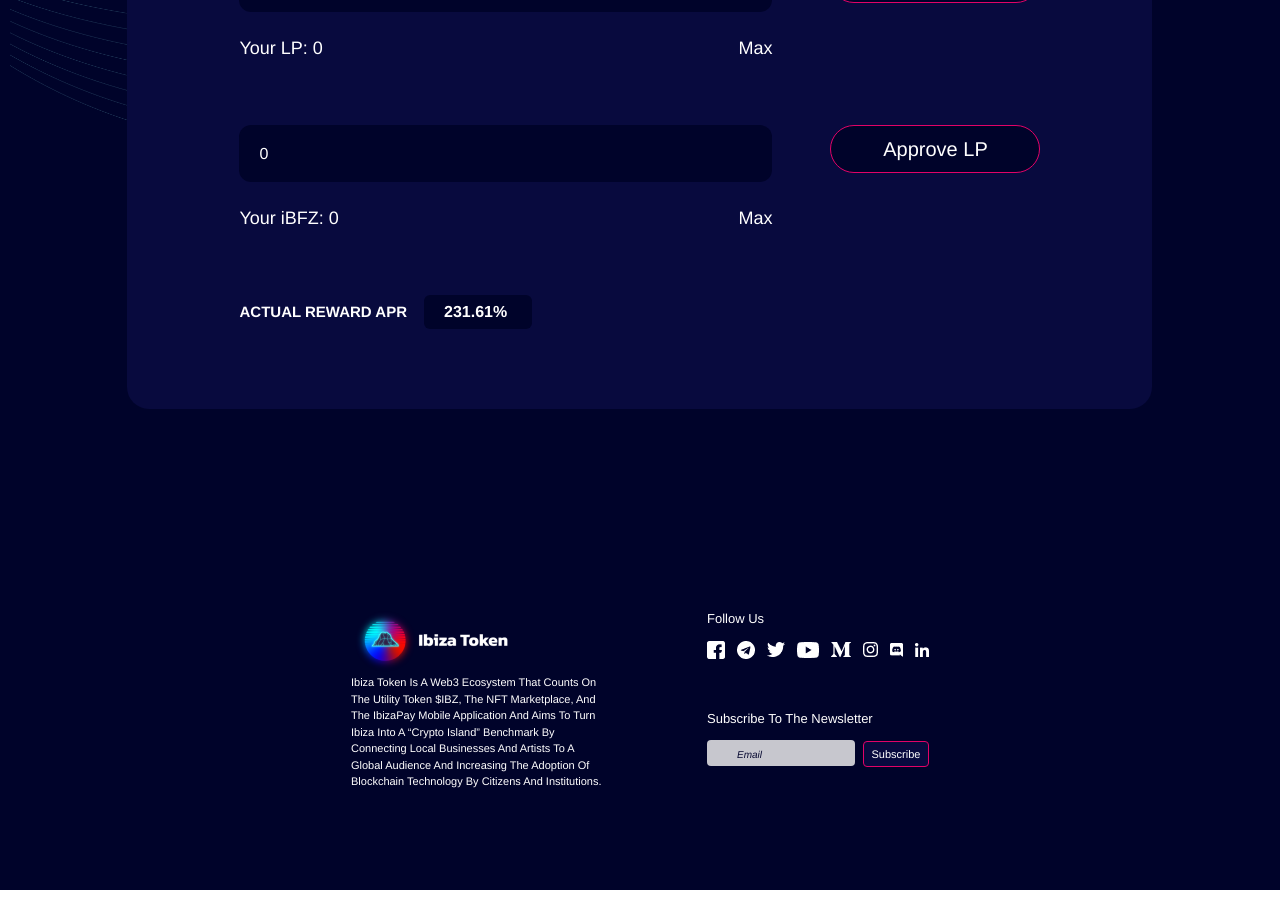
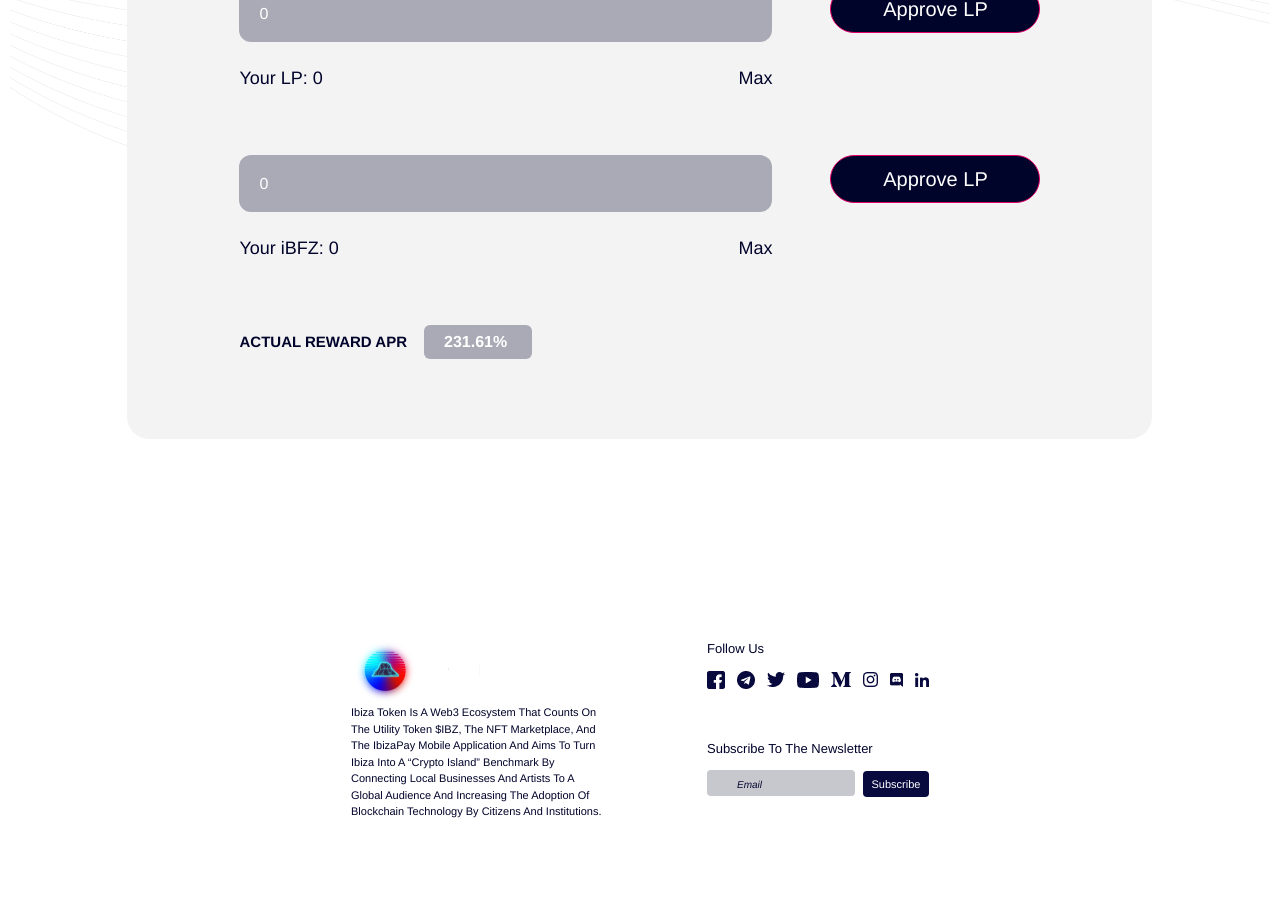
Before and after one commit to cocoa-1012/Dapp-Vue3, a Vue app: page / in a window 1280 px wide. Shown: the part 820-1740 px from the top of the page. Before the commit the page ends 1710 px from the top, so only its background shows below. Built offline with nearby package versions, Linux system fonts and the light colour scheme.

Commit message:
first page complete, theme complete

```diff
--- a/src/App.vue
+++ b/src/App.vue
@@ -1,21 +1,48 @@
 <script setup>
 // This starter template is using Vue 3 <script setup> SFCs
 // Check out https://vuejs.org/api/sfc-script-setup.html#script-setup
+import { ref } from "vue";
 import Footer from "./components/Footer.vue";
 import Navbar from "./components/Navbar.vue";
+
+const themeValue = ref("");
+const changeTheme = (theme) => {
+  themeValue.value = theme;
+};
 </script>
 
 <template>
-  <Navbar msg="Hello Vue 3 + Vite" />
+  <Navbar msg="Hello Vue 3 + Vite" @change-theme="changeTheme" />
   <div class="show_background">
     <router-view />
-    <Footer msg="Hello" />
+    <Footer msg="Hello" :theme="themeValue" />
   </div>
 </template>
 
 <style>
+:root {
+  --background-color-primary: #fff;
+  --background-color-secondary: #f3f3f3;
+  --button-text-color: #fff;
+  --background-color-button: #00032a;
+  --text-primary-color: #00032a;
+  --background-color-input: #aaaab6;
+  --background-image: url("./assets/images/d-background.png");
+}
+
+/* Define styles for the root window with dark - mode preference */
+:root.dark-theme {
+  --background-color-primary: #00032a;
+  --background-color-secondary: #080a3e;
+  --button-text-color: #080a3e;
+  --background-color-button: #fff;
+  --text-primary-color: #fff;
+  --background-color-input: #00032a;
+  --background-image: url("./assets/images/n-background.png");
+}
+
 #app {
-  background-color: #00032a;
+  background-color: var(--background-color-primary);
   font-family: Avenir, Helvetica, Arial, sans-serif;
   -webkit-font-smoothing: antialiased;
   -moz-osx-font-smoothing: grayscale;
@@ -24,11 +51,12 @@ import Navbar from "./components/Navbar.vue";
 }
 .show_background {
   display: flex;
+  margin-top: 120px;
   flex-direction: column;
   align-items: center;
   min-width: 98.5vw;
   padding-bottom: 100px;
-  background-image: url("./assets/images/d-background.png");
+  background-image: var(--background-image);
   background-size: 100% auto;
   background-repeat: no-repeat;
 }
--- a/src/components/Footer.vue
+++ b/src/components/Footer.vue
@@ -1,7 +1,14 @@
 <script setup>
 import { ref } from "vue";
 
-const data = [
+const props = defineProps({
+  theme: {
+    type: String,
+    default: "",
+  },
+});
+
+const data_night = [
   {
     id: 1,
     src: "n-face.png",
@@ -45,23 +52,55 @@ const data = [
   },
 ];
 
-defineProps({
-  msg: String,
-});
+const data_day = [
+  {
+    id: 1,
+    src: "d-face.png",
+    linkTo: "https://majestic-owl.netlify.app",
+  },
+  {
+    id: 2,
+    src: "d-tele.png",
+    linkTo: "https://majestic-owl.netlify.app",
+  },
+  {
+    id: 3,
+    src: "d-twit.png",
+    linkTo: "https://majestic-owl.netlify.app",
+  },
+  {
+    id: 4,
+    src: "d-ytb.png",
+    linkTo: "https://majestic-owl.netlify.app",
+  },
+  {
+    id: 5,
+    src: "d-medi.png",
+    linkTo: "https://majestic-owl.netlify.app",
+  },
+
+  {
+    id: 6,
+    src: "d-inst.png",
+    linkTo: "https://majestic-owl.netlify.app",
+  },
+  {
+    id: 7,
+    src: "d-disc.png",
+    linkTo: "https://majestic-owl.netlify.app",
+  },
+  {
+    id: 8,
+    src: "d-link.png",
+    linkTo: "https://majestic-owl.netlify.app",
+  },
+];
 
 const getImageUrl = (name) => {
   return new URL(`../assets/images/${name}`, import.meta.url).href;
 };
 
 const count = ref(0);
-
-// const getImage = (imagePath) => {
-//   return require(imagePath);
-// };
-
-// defineExpose({
-//   getImage,
-// });
 </script>
 
 <template>
@@ -86,9 +125,19 @@ const count = ref(0);
     <div class="contacts">
       <div class="socials">
         <p class="follow">Follow Us</p>
-        <div class="buttons">
+        <div class="buttons" v-if="props.theme === 'dark-theme'">
           <a
-            v-for="item in data"
+            v-for="item in data_night"
+            :key="item.id"
+            :href="item.linkTo"
+            target="_blank"
+          >
+            <img :src="getImageUrl(item.src)" alt="Image" class="logo" />
+          </a>
+        </div>
+        <div class="buttons" v-else>
+          <a
+            v-for="item in data_day"
             :key="item.id"
             :href="item.linkTo"
             target="_blank"
@@ -122,14 +171,14 @@ const count = ref(0);
   align-items: center;
   text-transform: capitalize;
   font-weight: 400;
-  color: #ffffff;
+  color: var(--text-primary-color);
   width: 256px;
   font-size: 11px;
   text-align: left;
 }
 .follow {
   font-size: 13px;
-  color: #ffffff;
+  color: var(--text-primary-color);
   font-weight: 500;
   align-items: center;
   text-align: left;
@@ -154,6 +203,7 @@ const count = ref(0);
   font-weight: 500;
   font-size: 11px;
   margin-left: 8px;
+  border: none;
 }
 .sub_input {
   background-color: #c7c7ce;
--- a/src/components/Navbar.vue
+++ b/src/components/Navbar.vue
@@ -11,7 +11,7 @@ const count = ref(0);
 <template>
   <div class="navbar">
     <img src="/src/assets/images/logo.png" alt="Image" class="logo" />
-    <div id="nav">
+    <div class="routers">
       <router-link to="/">Home</router-link>
       <router-link to="/swap">Swap</router-link>
       <router-link to="/governance">Governance</router-link>
@@ -19,8 +19,13 @@ const count = ref(0);
       <router-link to="/farming">Farming</router-link>
     </div>
     <div class="connect">
-      <div>
-        <img src="/src/assets/images/day.png" alt="Image" class="switch" />
+      <div class="switch" @click="toggleTheme">
+        <img
+          v-if="userTheme === 'dark-theme'"
+          src="/src/assets/images/day.png"
+          alt="Image"
+        />
+        <img v-else src="/src/assets/images/night.png" alt="Image" />
       </div>
 
       <button id="show-modal" class="connect_button">connect wallet</button>
@@ -28,11 +33,64 @@ const count = ref(0);
   </div>
 </template>
 
+<script>
+export default {
+  data() {
+    return {
+      userTheme: "light-theme",
+    };
+  },
+  mounted() {
+    const initUserTheme = this.getTheme() || this.getMediaPreference();
+    this.setTheme(initUserTheme);
+  },
+  methods: {
+    toggleTheme() {
+      const activeTheme = localStorage.getItem("user-theme");
+      if (activeTheme === "light-theme") {
+        this.setTheme("dark-theme");
+      } else {
+        this.setTheme("light-theme");
+      }
+    },
+
+    getTheme() {
+      return localStorage.getItem("user-theme");
+    },
+
+    setTheme(theme) {
+      localStorage.setItem("user-theme", theme);
+      this.userTheme = theme;
+      document.documentElement.className = theme;
+      this.$emit("change-theme", theme);
+    },
+
+    getMediaPreference() {
+      const hasDarkPreference = window.matchMedia(
+        "(prefers-color-scheme: dark)"
+      ).matches;
+      if (hasDarkPreference) {
+        return "dark-theme";
+      } else {
+        return "light-theme";
+      }
+    },
+  },
+};
+</script>
+
+
 <style scoped>
 .navbar {
+  position: fixed;
   display: flex;
   justify-content: center;
   align-items: center;
+  background-color: var(--background-color-primary);
+  width: 100vw;
+}
+.routers a {
+  color: var(--text-primary-color);
 }
 .connect {
   display: flex;
@@ -41,16 +99,17 @@ const count = ref(0);
 .connect_button {
   width: 129px;
   height: 28px;
-  background-color: #ffffff;
+  background-color: var(--background-color-button);
   border-radius: 15px;
   text-transform: uppercase;
-  color: #080a3e;
+  color: var(--button-text-color);
   font-style: normal;
   line-height: 16px;
   align-items: center;
   font-weight: 400;
   font-size: 11px;
   margin-right: 100px;
+  border: none;
 }
 .switch {
   width: 45px;
--- a/src/views/Farming.vue
+++ b/src/views/Farming.vue
@@ -1,9 +1,9 @@
 <template>
   <div
     class="
+      ttt
       flex flex-col
       items-left
-      bg-[#080a3e]
       w-max
       px-[112px]
       py-[80px]
@@ -12,11 +12,10 @@
       rounded-[22px]
     "
   >
-    <p class="text-white text-left text-[36px] font-semibold mb-[43px]">
-      Farming
-    </p>
+    <p class="farming text-left text-[36px] font-semibold mb-[43px]">Farming</p>
     <p
       class="
+        farming
         font-normal
         text-[18px] text-white
         w-[628px]
@@ -59,12 +58,18 @@
 </template>
 
 <style>
+.ttt {
+  background-color: var(--background-color-secondary);
+}
+.farming {
+  color: var(--text-primary-color);
+}
 .actual_apr {
   display: flex;
   align-items: center;
 }
 .actual_title {
-  color: #ffffff;
+  color: var(--text-primary-color);
   font-size: 15px;
   font-weight: 600;
   text-transform: uppercase;
@@ -74,7 +79,7 @@
   display: flex;
   align-items: center;
   padding-left: 20px;
-  background-color: #00032a;
+  background-color: var(--background-color-input);
   width: 108px;
   height: 34px;
   border-radius: 6px;
@@ -97,7 +102,7 @@ button {
   color: #ffffff;
 }
 input {
-  background-color: #00032a;
+  background-color: var(--background-color-input);
   border-radius: 12px;
   height: 57px;
   width: 533px;
@@ -109,7 +114,9 @@ input {
   display: flex;
   justify-content: space-between;
   font-size: 18px;
-  color: #ffffff;
   margin-top: 23px;
 }
+.input_value p {
+  color: var(--text-primary-color);
+}
 </style>
--- a/src/views/FiatOnRamp.vue
+++ b/src/views/FiatOnRamp.vue
@@ -1,9 +1,9 @@
 <template>
   <div
     class="
+      ttt
       flex flex-col
       items-left
-      bg-[#080a3e]
       w-max
       px-[112px]
       py-[80px]
@@ -12,25 +12,10 @@
       rounded-[22px]
     "
   >
-    <p class="text-white text-left text-[36px] font-semibold mb-[43px]">
-      Fiat On Ramp
+    <p class="farming text-left text-[36px] font-semibold mb-[43px]">
+      Fiat On Ramp Page
     </p>
-    <p
-      class="
-        font-normal
-        text-[18px] text-white
-        w-[628px]
-        text-left
-        capitalize
-        mb-[96px]
-      "
-    >
-      Staking your LP tokens (WMATIC - IBZ on quickswap) and get reward from
-      liquidity mining program. When you deposit LP token, you get IBZF token
-      and your rewards will start growing. <br /><br />
-      When you add or remove liquidity, your rewards are automatically transfer
-      to your wallet.
-    </p>
+
     <div class="input_group">
       <div class="input_div">
         <input type="number" value="0" />
@@ -59,57 +44,4 @@
 </template>
 
 <style>
-.actual_apr {
-  display: flex;
-  align-items: center;
-}
-.actual_title {
-  color: #ffffff;
-  font-size: 15px;
-  font-weight: 600;
-  text-transform: uppercase;
-  margin-right: 17px;
-}
-.actual_value {
-  display: flex;
-  align-items: center;
-  padding-left: 20px;
-  background-color: #00032a;
-  width: 108px;
-  height: 34px;
-  border-radius: 6px;
-  font-weight: 600;
-  align-content: center;
-  color: #ffffff;
-}
-.input_group {
-  display: flex;
-  margin-bottom: 63px;
-}
-button {
-  background-color: #00032a;
-  border: solid 1px #e20267;
-  border-radius: 219px;
-  width: 210px;
-  height: 48px;
-  margin-left: 58px;
-  font-size: 20px;
-  color: #ffffff;
-}
-input {
-  background-color: #00032a;
-  border-radius: 12px;
-  height: 57px;
-  width: 533px;
-  color: #ffffff;
-  padding-left: 20px;
-}
-
-.input_value {
-  display: flex;
-  justify-content: space-between;
-  font-size: 18px;
-  color: #ffffff;
-  margin-top: 23px;
-}
 </style>
--- a/src/views/Governance.vue
+++ b/src/views/Governance.vue
@@ -1,9 +1,9 @@
 <template>
   <div
     class="
+      ttt
       flex flex-col
       items-left
-      bg-[#080a3e]
       w-max
       px-[112px]
       py-[80px]
@@ -12,24 +12,8 @@
       rounded-[22px]
     "
   >
-    <p class="text-white text-left text-[36px] font-semibold mb-[43px]">
-      Governance
-    </p>
-    <p
-      class="
-        font-normal
-        text-[18px] text-white
-        w-[628px]
-        text-left
-        capitalize
-        mb-[96px]
-      "
-    >
-      Staking your LP tokens (WMATIC - IBZ on quickswap) and get reward from
-      liquidity mining program. When you deposit LP token, you get IBZF token
-      and your rewards will start growing. <br /><br />
-      When you add or remove liquidity, your rewards are automatically transfer
-      to your wallet.
+    <p class="farming text-left text-[36px] font-semibold mb-[43px]">
+      Governance Page
     </p>
     <div class="input_group">
       <div class="input_div">
@@ -59,57 +43,4 @@
 </template>
 
 <style>
-.actual_apr {
-  display: flex;
-  align-items: center;
-}
-.actual_title {
-  color: #ffffff;
-  font-size: 15px;
-  font-weight: 600;
-  text-transform: uppercase;
-  margin-right: 17px;
-}
-.actual_value {
-  display: flex;
-  align-items: center;
-  padding-left: 20px;
-  background-color: #00032a;
-  width: 108px;
-  height: 34px;
-  border-radius: 6px;
-  font-weight: 600;
-  align-content: center;
-  color: #ffffff;
-}
-.input_group {
-  display: flex;
-  margin-bottom: 63px;
-}
-button {
-  background-color: #00032a;
-  border: solid 1px #e20267;
-  border-radius: 219px;
-  width: 210px;
-  height: 48px;
-  margin-left: 58px;
-  font-size: 20px;
-  color: #ffffff;
-}
-input {
-  background-color: #00032a;
-  border-radius: 12px;
-  height: 57px;
-  width: 533px;
-  color: #ffffff;
-  padding-left: 20px;
-}
-
-.input_value {
-  display: flex;
-  justify-content: space-between;
-  font-size: 18px;
-  color: #ffffff;
-  margin-top: 23px;
-}
 </style>
--- a/src/views/Home.vue
+++ b/src/views/Home.vue
@@ -1,9 +1,9 @@
 <template>
   <div
     class="
+      ttt
       flex flex-col
       items-left
-      bg-[#080a3e]
       w-max
       px-[112px]
       py-[80px]
@@ -12,11 +12,10 @@
       rounded-[22px]
     "
   >
-    <p class="text-white text-left text-[36px] font-semibold mb-[43px]">
-      Farming
-    </p>
+    <p class="farming text-left text-[36px] font-semibold mb-[43px]">Farming</p>
     <p
       class="
+        farming
         font-normal
         text-[18px] text-white
         w-[628px]
@@ -59,57 +58,4 @@
 </template>
 
 <style>
-.actual_apr {
-  display: flex;
-  align-items: center;
-}
-.actual_title {
-  color: #ffffff;
-  font-size: 15px;
-  font-weight: 600;
-  text-transform: uppercase;
-  margin-right: 17px;
-}
-.actual_value {
-  display: flex;
-  align-items: center;
-  padding-left: 20px;
-  background-color: #00032a;
-  width: 108px;
-  height: 34px;
-  border-radius: 6px;
-  font-weight: 600;
-  align-content: center;
-  color: #ffffff;
-}
-.input_group {
-  display: flex;
-  margin-bottom: 63px;
-}
-button {
-  background-color: #00032a;
-  border: solid 1px #e20267;
-  border-radius: 219px;
-  width: 210px;
-  height: 48px;
-  margin-left: 58px;
-  font-size: 20px;
-  color: #ffffff;
-}
-input {
-  background-color: #00032a;
-  border-radius: 12px;
-  height: 57px;
-  width: 533px;
-  color: #ffffff;
-  padding-left: 20px;
-}
-
-.input_value {
-  display: flex;
-  justify-content: space-between;
-  font-size: 18px;
-  color: #ffffff;
-  margin-top: 23px;
-}
 </style>
--- a/src/views/Swap.vue
+++ b/src/views/Swap.vue
@@ -1,9 +1,9 @@
 <template>
   <div
     class="
+      ttt
       flex flex-col
       items-left
-      bg-[#080a3e]
       w-max
       px-[112px]
       py-[80px]
@@ -12,22 +12,8 @@
       rounded-[22px]
     "
   >
-    <p class="text-white text-left text-[36px] font-semibold mb-[43px]">Swap</p>
-    <p
-      class="
-        font-normal
-        text-[18px] text-white
-        w-[628px]
-        text-left
-        capitalize
-        mb-[96px]
-      "
-    >
-      Staking your LP tokens (WMATIC - IBZ on quickswap) and get reward from
-      liquidity mining program. When you deposit LP token, you get IBZF token
-      and your rewards will start growing. <br /><br />
-      When you add or remove liquidity, your rewards are automatically transfer
-      to your wallet.
+    <p class="farming text-left text-[36px] font-semibold mb-[43px]">
+      Swap Page
     </p>
     <div class="input_group">
       <div class="input_div">
@@ -57,57 +43,4 @@
 </template>
 
 <style>
-.actual_apr {
-  display: flex;
-  align-items: center;
-}
-.actual_title {
-  color: #ffffff;
-  font-size: 15px;
-  font-weight: 600;
-  text-transform: uppercase;
-  margin-right: 17px;
-}
-.actual_value {
-  display: flex;
-  align-items: center;
-  padding-left: 20px;
-  background-color: #00032a;
-  width: 108px;
-  height: 34px;
-  border-radius: 6px;
-  font-weight: 600;
-  align-content: center;
-  color: #ffffff;
-}
-.input_group {
-  display: flex;
-  margin-bottom: 63px;
-}
-button {
-  background-color: #00032a;
-  border: solid 1px #e20267;
-  border-radius: 219px;
-  width: 210px;
-  height: 48px;
-  margin-left: 58px;
-  font-size: 20px;
-  color: #ffffff;
-}
-input {
-  background-color: #00032a;
-  border-radius: 12px;
-  height: 57px;
-  width: 533px;
-  color: #ffffff;
-  padding-left: 20px;
-}
-
-.input_value {
-  display: flex;
-  justify-content: space-between;
-  font-size: 18px;
-  color: #ffffff;
-  margin-top: 23px;
-}
 </style>
```
Also changed, not shown: src/assets/images/d-background.png, src/assets/images/n-background.png.
